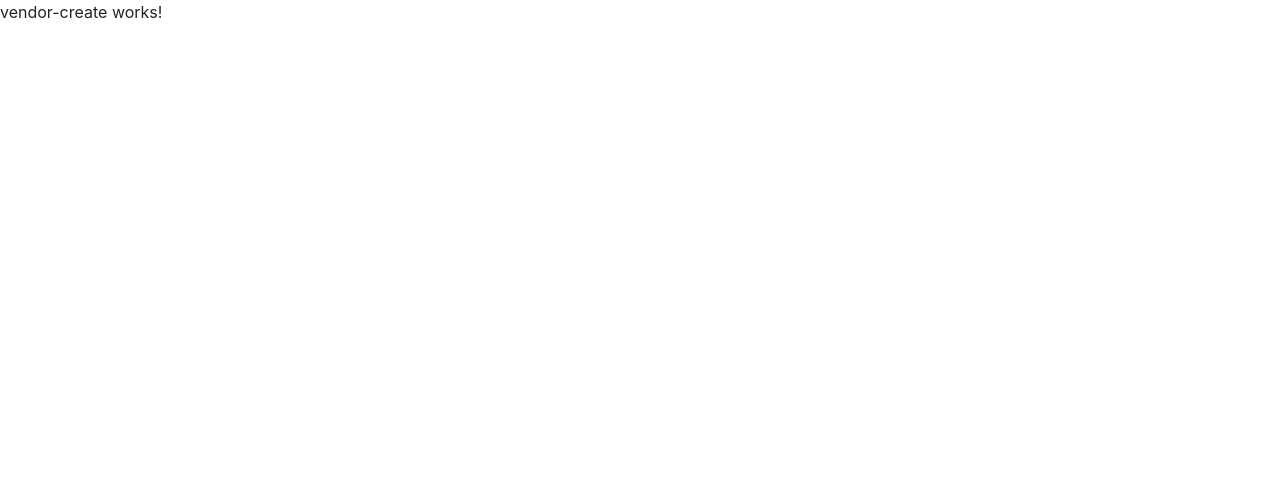
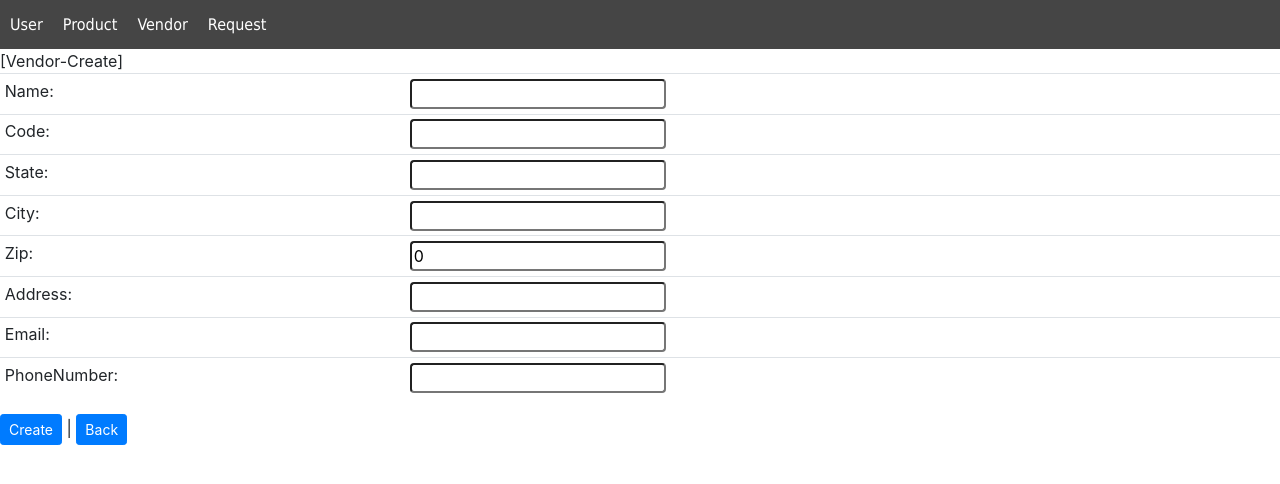
Before and after one commit to fredWills422/prs-ng, an Angular app: page /vendor/create in a window 1280 px wide. Shown: the top 484 px of the page. Built offline with nearby package versions, Linux system fonts and the light colour scheme.

Commit message:
vendor maint component html

```diff
--- a/src/app/feature/vendor/vendor-maint-shared/vendor-maint.component.html
+++ b/src/app/feature/vendor/vendor-maint-shared/vendor-maint.component.html
@@ -1 +1,76 @@
-<p>vendor-create works!</p>
+<app-menu></app-menu>
+<span class='component-title'>[{{title}}]</span>
+<p *ngIf='!vendor'>Loading</p>
+<div *ngIf='vendor'>
+    <main class="single">
+        <table class="table table-sm">
+            <tr>
+                <td>
+                    Name:
+                </td>
+                <td>
+                    <input [(ngModel)]="vendor.name" class="rounded" type="text">
+                </td>
+            </tr>
+            <tr>
+                <td>
+                    Code:
+                </td>
+                <td>
+                    <input [(ngModel)]="vendor.code" class="rounded" type="text">
+                </td>
+            </tr>
+            <tr>
+                <td>
+                    State:
+                </td>
+                <td>
+                    <input [(ngModel)]="vendor.state" class="rounded" type="text">
+                </td>
+            </tr>
+            <tr>
+                <td>
+                    City:
+                </td>
+                <td>
+                    <input [(ngModel)]="vendor.city" class="rounded" type="text">
+                </td>
+            </tr>
+            <tr>
+                <td>
+                    Zip:
+                </td>
+                <td>
+                    <input [(ngModel)]="vendor.zip" class="rounded" type="boolean">
+                </td>
+            </tr>
+            <tr>
+                <td>
+                    Address:
+                </td>
+                <td>
+                    <input [(ngModel)]="vendor.address" class="rounded" type="boolean">
+                </td>
+            </tr>
+            <tr>
+                <td>
+                    Email:
+                </td>
+                <td>
+                    <input [(ngModel)]="vendor.email" class="rounded" type="text">
+                </td>
+            </tr>
+            <tr>
+                <td>
+                    PhoneNumber:
+                </td>
+                <td>
+                    <input [(ngModel)]="vendor.phoneNumber" class="rounded" type="text">
+                </td>
+            </tr>
+        </table>
+    </main>
+    <span><button (click)="save()" class="btn btn-sm btn-primary">{{submitBtnTitle}}</button></span> |
+    <span><button (click)="backClicked()" class="btn btn-sm btn-primary">Back</button></span>
+
+</div>
```
